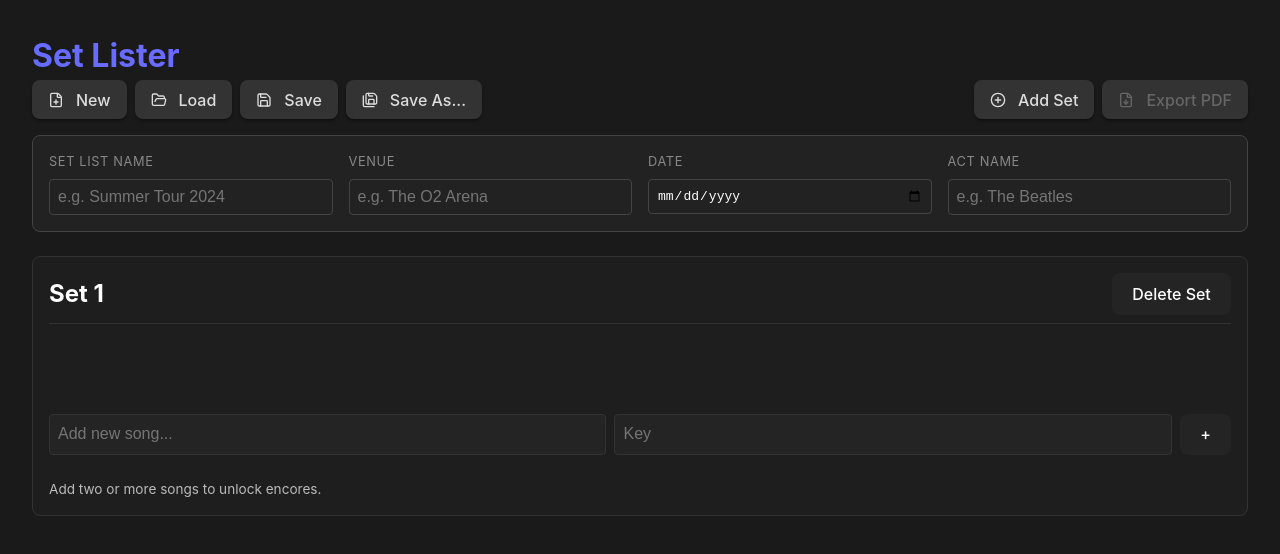
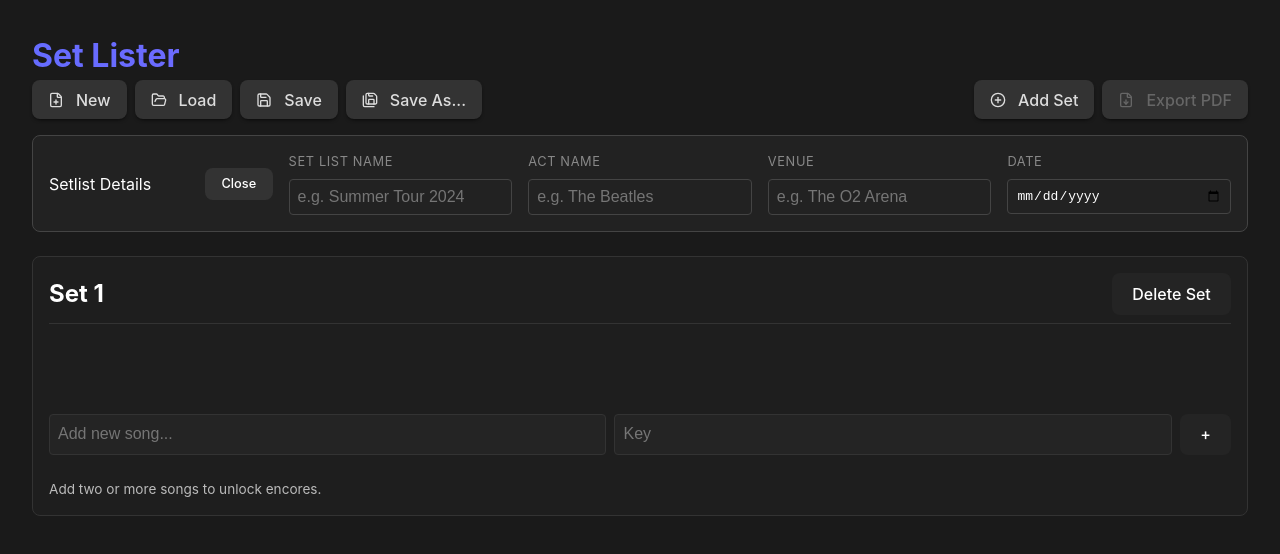
Before and after one commit to thebigdavec/set-lister, a Vue app: page / in a window 1280 px wide. Shown: the top 554 px of the page. Built offline with nearby package versions, Linux system fonts and the light colour scheme.

Commit message:
Add toggleable metadata edit/display panel

```diff
--- a/src/App.vue
+++ b/src/App.vue
@@ -22,6 +22,7 @@ const currentFileHandle = ref<FileSystemFileHandle | null>(null);
 const uppercasePreview = ref(false);
 const showGuides = ref(false);
 const previewScale = ref(1);
+const isMetaExpanded = ref(false);
 
 const previewSets = computed(() =>
     store.sets.filter((set) => set.songs.length > 0),
@@ -29,6 +30,9 @@ const previewSets = computed(() =>
 const lastSetId = computed(() =>
     store.sets.length ? store.sets[store.sets.length - 1].id : null,
 );
+const toggleMetaExpanded = () => {
+    isMetaExpanded.value = !isMetaExpanded.value;
+};
 
 const CM_TO_PX = 37.795275591; // 1 cm ≈ 37.795 px
 const TARGET_HEIGHT_CM = 29.7;
@@ -421,7 +425,12 @@ watch(showPreview, async (value) => {
                 </div>
             </div>
             <div class="header-metadata">
-                <div class="metadata-grid">
+                <div v-if="!isMetaExpanded" class="metadata-grid">
+                    <div class="metadata-title">
+                        Setlist Details
+                        <button @click="toggleMetaExpanded">Close</button>
+                    </div>
+
                     <div class="input-group">
                         <label>Set List Name</label>
                         <input
@@ -430,6 +439,20 @@ watch(showPreview, async (value) => {
                             @blur="
                                 updateMetadata({
                                     setListName: store.metadata.setListName,
+                                })
+                            "
+                            @keyup.enter="blurInputOnEnter"
+                        />
+                    </div>
+
+                    <div class="input-group">
+                        <label>Act Name</label>
+                        <input
+                            v-model="store.metadata.actName"
+                            placeholder="e.g. The Beatles"
+                            @blur="
+                                updateMetadata({
+                                    actName: store.metadata.actName,
                                 })
                             "
                             @keyup.enter="blurInputOnEnter"
@@ -459,19 +482,24 @@ watch(showPreview, async (value) => {
                             @keyup.enter="blurInputOnEnter"
                         />
                     </div>
-
-                    <div class="input-group">
-                        <label>Act Name</label>
-                        <input
-                            v-model="store.metadata.actName"
-                            placeholder="e.g. The Beatles"
-                            @blur="
-                                updateMetadata({
-                                    actName: store.metadata.actName,
-                                })
-                            "
-                            @keyup.enter="blurInputOnEnter"
-                        />
+                </div>
+                <div v-else class="metadata-details">
+                    <!-- Show metadata in a compact, tidy, well laid-out, no form elements, just for display purposes -->
+                    <div class="metadata-title">
+                        Setlist Details
+                        <button @click="toggleMetaExpanded">Edit</button>
+                    </div>
+                    <div class="metadata-detail">
+                        Set List: {{ store.metadata.setListName || "N/A" }}
+                    </div>
+                    <div class="metadata-detail">
+                        Act Name: {{ store.metadata.actName || "N/A" }}
+                    </div>
+                    <div class="metadata-detail">
+                        Venue: {{ store.metadata.venue || "N/A" }}
+                    </div>
+                    <div class="metadata-detail">
+                        Date: {{ store.metadata.date || "N/A" }}
                     </div>
                 </div>
             </div>
@@ -839,4 +867,25 @@ footer {
     background-color: #cc0000;
     border-color: #cc0000;
 }
+
+.metadata-details {
+    display: flex;
+    flex-direction: column;
+    gap: 0.5rem;
+}
+.metadata-title {
+    display: flex;
+    gap: 0.5rem;
+    justify-content: space-between;
+    align-items: center;
+    button {
+        font-size: 0.8rem;
+        background: #333;
+        transition: background-color 0.2s ease;
+        &:hover,
+        &:focus-visible {
+            background: #444;
+        }
+    }
+}
 </style>
```
